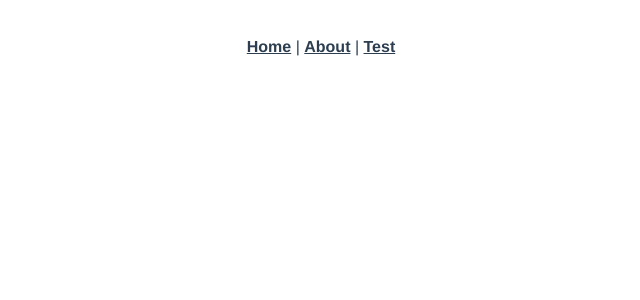
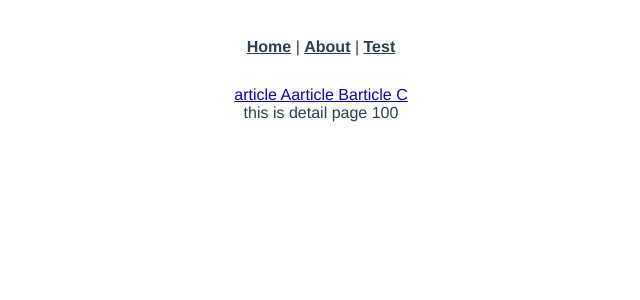
Before and after one commit to feiyy/test20200529, a Vue app: page /about/detail/100 in a window 1280 px wide. Shown: the top 300 px of the page, without its empty margins (319-959 px from the left). Built offline with nearby package versions, Linux system fonts and the light colour scheme.

Commit message:
add router

```diff
--- a/src/router/index.js
+++ b/src/router/index.js
@@ -16,7 +16,18 @@ Vue.use(VueRouter)
     // route level code-splitting
     // this generates a separate chunk (about.[hash].js) for this route
     // which is lazy-loaded when the route is visited.
-    component: () => import(/* webpackChunkName: "about" */ '../views/About.vue')
+    component: () => import(/* webpackChunkName: "about" */ '../views/About.vue'),
+	children:[
+		{
+		  path: '/about/detail/:id',
+		  name: 'Detail',
+		  // route level code-splitting
+		  // this generates a separate chunk (about.[hash].js) for this route
+		  // which is lazy-loaded when the route is visited.
+		  component: () => import(/* webpackChunkName: "about" */ '../views/Detail.vue')
+		}
+
+	]
   },
   {
     path: '/test',
@@ -26,6 +37,7 @@ Vue.use(VueRouter)
     // which is lazy-loaded when the route is visited.
     component: () => import(/* webpackChunkName: "about" */ '../views/Test.vue')
   }
+
 ]
 
 const router = new VueRouter({
--- a/src/views/About.vue
+++ b/src/views/About.vue
@@ -1,5 +1,11 @@
 <template>
   <div class="about">
-    <h1>This is an about page</h1>
+    <div>
+		<router-link to="/about/detail/100">article A</router-link>
+		<router-link to="/about/detail/200">article B</router-link>
+		<router-link to="/about/detail/300">article C</router-link>
+
+		<router-view></router-view>
+	</div>
   </div>
 </template>
--- /dev/null
+++ b/src/views/Detail.vue
@@ -0,0 +1,27 @@
+<template>
+	<div>
+		this is detail page {{ $route.params.id }}
+	</div>
+</template>
+
+<script>
+	export default{
+
+		created(){
+			//1. get router param
+			console.log(this.$route.params.id);
+			//2. send ajax to get detail using aixos
+		},
+		watch:{
+			$route(to, from){
+
+				console.log(this.$route.params.id);
+
+			}
+		}
+
+	}
+</script>
+
+<style>
+</style>
```
